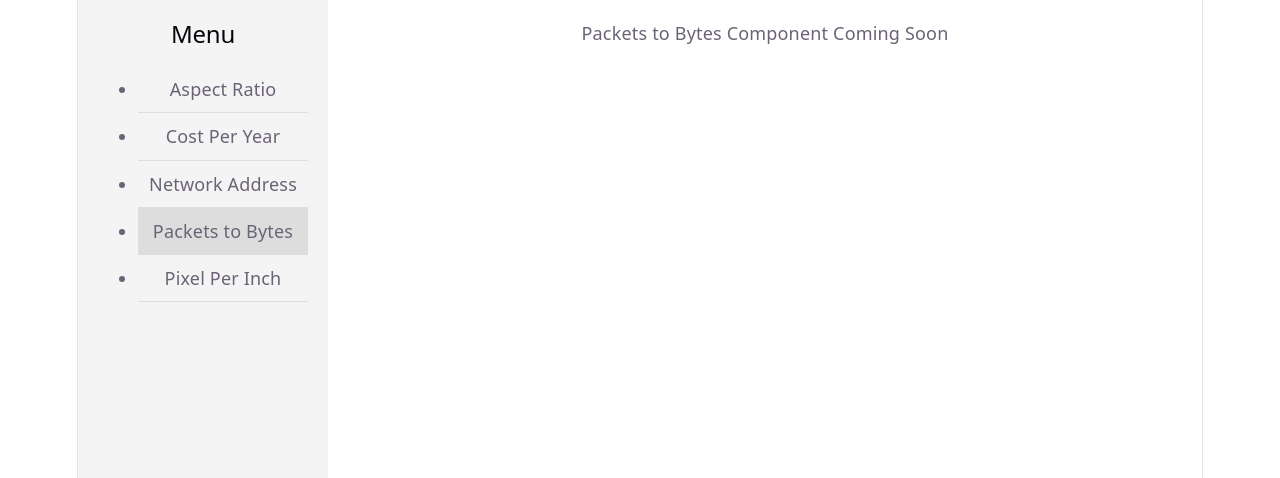
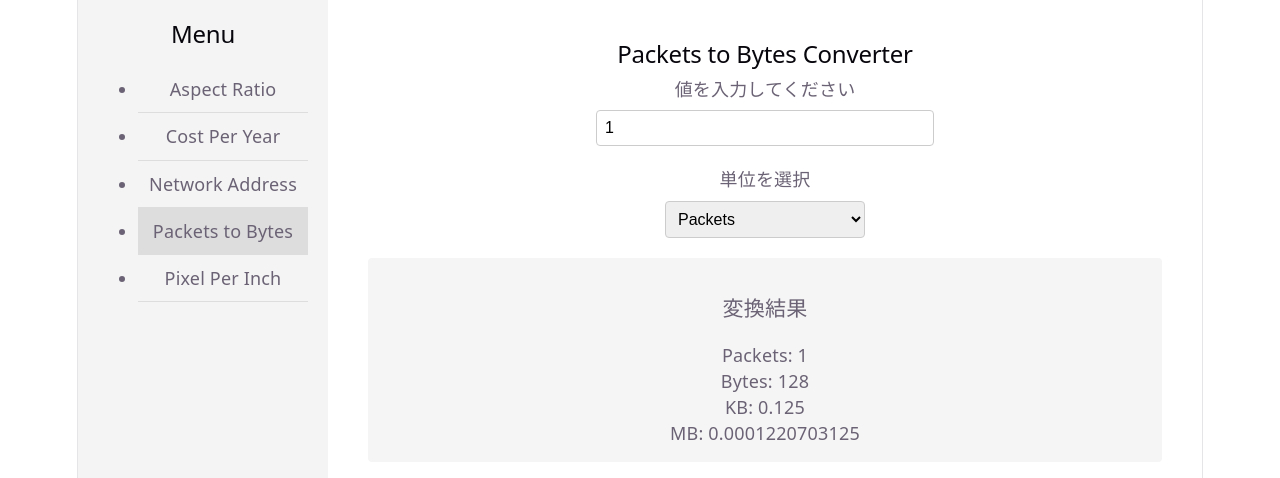
Before and after one commit to altflow/calc-app, a React (Vite) app: page / in a window 1280 px wide. Both pictures are taken after a click on the item "Packets to Bytes". Shown: the top 478 px of the page. Built offline with nearby package versions, Linux system fonts and the light colour scheme.

Commit message:
Added packets to bytes calculator

```diff
--- a/src/components/Layout/index.tsx
+++ b/src/components/Layout/index.tsx
@@ -2,6 +2,7 @@ import React, { useState } from 'react';
 import AspectRatio from '../../features/AspectRatio';
 import CostPerYear from '../../features/CostPerYear';
 import NetworkAddress from '../../features/NetworkAddress';
+import PacketsToBytes from '../../features/PacketsToBytes';
 import styles from './Layout.module.css';
 
 type MenuItem = {
@@ -14,7 +15,7 @@ const menuItems: MenuItem[] = [
   { id: 'aspectRatio', label: 'Aspect Ratio', component: AspectRatio },
   { id: 'costPerYear', label: 'Cost Per Year', component: CostPerYear },
   { id: 'networkAddress', label: 'Network Address', component: NetworkAddress },
-  { id: 'packetsToBytes', label: 'Packets to Bytes', component: () => <div>Packets to Bytes Component Coming Soon</div> },
+  { id: 'packetsToBytes', label: 'Packets to Bytes', component: PacketsToBytes },
   { id: 'pixelPerInch', label: 'Pixel Per Inch', component: () => <div>Pixel Per Inch Component Coming Soon</div> },
 ];
 
--- /dev/null
+++ b/src/features/PacketsToBytes/calc.ts
@@ -0,0 +1,41 @@
+export type PacketsToBytesUnit = 'packets' | 'bytes' | 'KB' | 'MB'
+
+export interface PacketsToBytesResult {
+  packets: number
+  bytes: number
+  KB: number
+  MB: number
+}
+
+const BYTES_PER_PACKET = 128
+const BYTES_PER_KB = 1024
+const BYTES_PER_MB = BYTES_PER_KB * BYTES_PER_KB
+
+const toBytes = (value: number, unit: PacketsToBytesUnit): number => {
+  switch (unit) {
+    case 'packets':
+      return value * BYTES_PER_PACKET
+    case 'bytes':
+      return value
+    case 'KB':
+      return value * BYTES_PER_KB
+    case 'MB':
+      return value * BYTES_PER_MB
+    default:
+      return value
+  }
+}
+
+export function convertPacketsToBytes(
+  value: number,
+  unit: PacketsToBytesUnit,
+): PacketsToBytesResult {
+  const bytes = toBytes(value, unit)
+
+  return {
+    packets: bytes / BYTES_PER_PACKET,
+    bytes,
+    KB: bytes / BYTES_PER_KB,
+    MB: bytes / BYTES_PER_MB,
+  }
+}
--- /dev/null
+++ b/src/features/PacketsToBytes/index.tsx
@@ -0,0 +1,100 @@
+import { useMemo, useState, type ChangeEvent } from 'react'
+import { convertPacketsToBytes } from './calc'
+
+const parseNumber = (value: string): number | null => {
+  const parsed = Number(value)
+  return Number.isFinite(parsed) ? parsed : null
+}
+
+const unitLabels: Record<string, string> = {
+  packets: 'Packets',
+  bytes: 'Bytes',
+  KB: 'KB',
+  MB: 'MB',
+}
+
+const units = ['packets', 'bytes', 'KB', 'MB'] as const
+
+type PacketUnit = (typeof units)[number]
+
+const PacketsToBytes = () => {
+  const [value, setValue] = useState('1')
+  const [unit, setUnit] = useState<PacketUnit>('packets')
+
+  const parsedValue = useMemo(() => parseNumber(value), [value])
+
+  const result = useMemo(() => {
+    if (parsedValue === null) {
+      return null
+    }
+    return convertPacketsToBytes(parsedValue, unit)
+  }, [parsedValue, unit])
+
+  return (
+    <div style={{ padding: '20px' }}>
+      <h2>Packets to Bytes Converter</h2>
+
+      <div style={{ marginBottom: '20px' }}>
+        <label htmlFor="packet-input" style={{ display: 'block', marginBottom: '8px' }}>
+          値を入力してください
+        </label>
+        <input
+          id="packet-input"
+          type="text"
+          value={value}
+          onChange={(event: ChangeEvent<HTMLInputElement>) => setValue(event.target.value)}
+          placeholder="数値を入力"
+          style={{
+            width: '100%',
+            maxWidth: '320px',
+            padding: '8px',
+            fontSize: '16px',
+            borderRadius: '4px',
+            border: '1px solid #ccc',
+          }}
+        />
+      </div>
+
+      <div style={{ marginBottom: '20px' }}>
+        <label htmlFor="unit-select" style={{ display: 'block', marginBottom: '8px' }}>
+          単位を選択
+        </label>
+        <select
+          id="unit-select"
+          value={unit}
+          onChange={(event: ChangeEvent<HTMLSelectElement>) => setUnit(event.target.value as PacketUnit)}
+          style={{
+            width: '100%',
+            maxWidth: '200px',
+            padding: '8px',
+            borderRadius: '4px',
+            border: '1px solid #ccc',
+            fontSize: '16px',
+          }}
+        >
+          {units.map((option) => (
+            <option key={option} value={option}>
+              {unitLabels[option]}
+            </option>
+          ))}
+        </select>
+      </div>
+
+      {parsedValue === null ? (
+        <p style={{ color: '#b00020' }}>有効な数値を入力してください。</p>
+      ) : (
+        result && (
+          <div style={{ padding: '16px', backgroundColor: '#f5f5f5', borderRadius: '4px' }}>
+            <h3>変換結果</h3>
+            <p>Packets: {result.packets}</p>
+            <p>Bytes: {result.bytes}</p>
+            <p>KB: {result.KB}</p>
+            <p>MB: {result.MB}</p>
+          </div>
+        )
+      )}
+    </div>
+  )
+}
+
+export default PacketsToBytes
```
Also changed, not shown: 1 other file (tests, documents, lock files or other folders).
